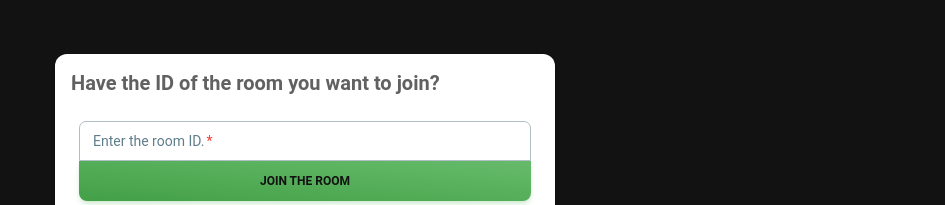
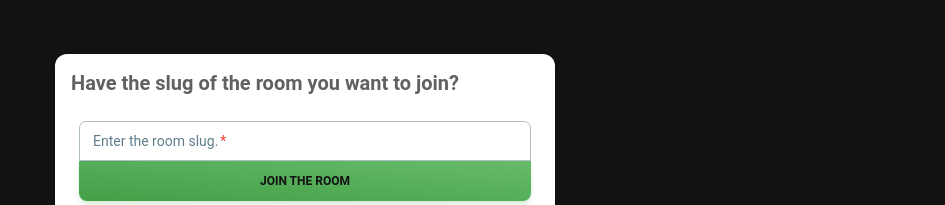
Before and after one commit to NamelessProj/SpotiFriend-frontend, a React (Vite) app: page / in a window 1280 px wide. Shown: the part 281-486 px from the top of the page, without its empty margins (335-1280 px from the left). Built offline with nearby package versions, Linux system fonts and the light colour scheme.

Commit message:
Updating the way we asked for the slug of the room

```diff
--- a/src/pages/Home.jsx
+++ b/src/pages/Home.jsx
@@ -23,7 +23,7 @@ const Home = () => {
                 <Card className="w-[min(500px,100%)] mx-auto my-6">
                     <CardHeader floated={false} shadow={false}>
                         <Typography variant="h5">
-                            Have the ID of the room you want to join?
+                            Have the slug of the room you want to join?
                         </Typography>
                     </CardHeader>
                     <CardBody>
@@ -34,7 +34,7 @@ const Home = () => {
                         )}
                         <form className="flex flex-col" onSubmit={handleJoinRoom}>
                             <Input
-                                label="Enter the room ID."
+                                label="Enter the room slug."
                                 value={input}
                                 onChange={(e) => setInput(e.target.value)}
                                 variant="outlined"
```
